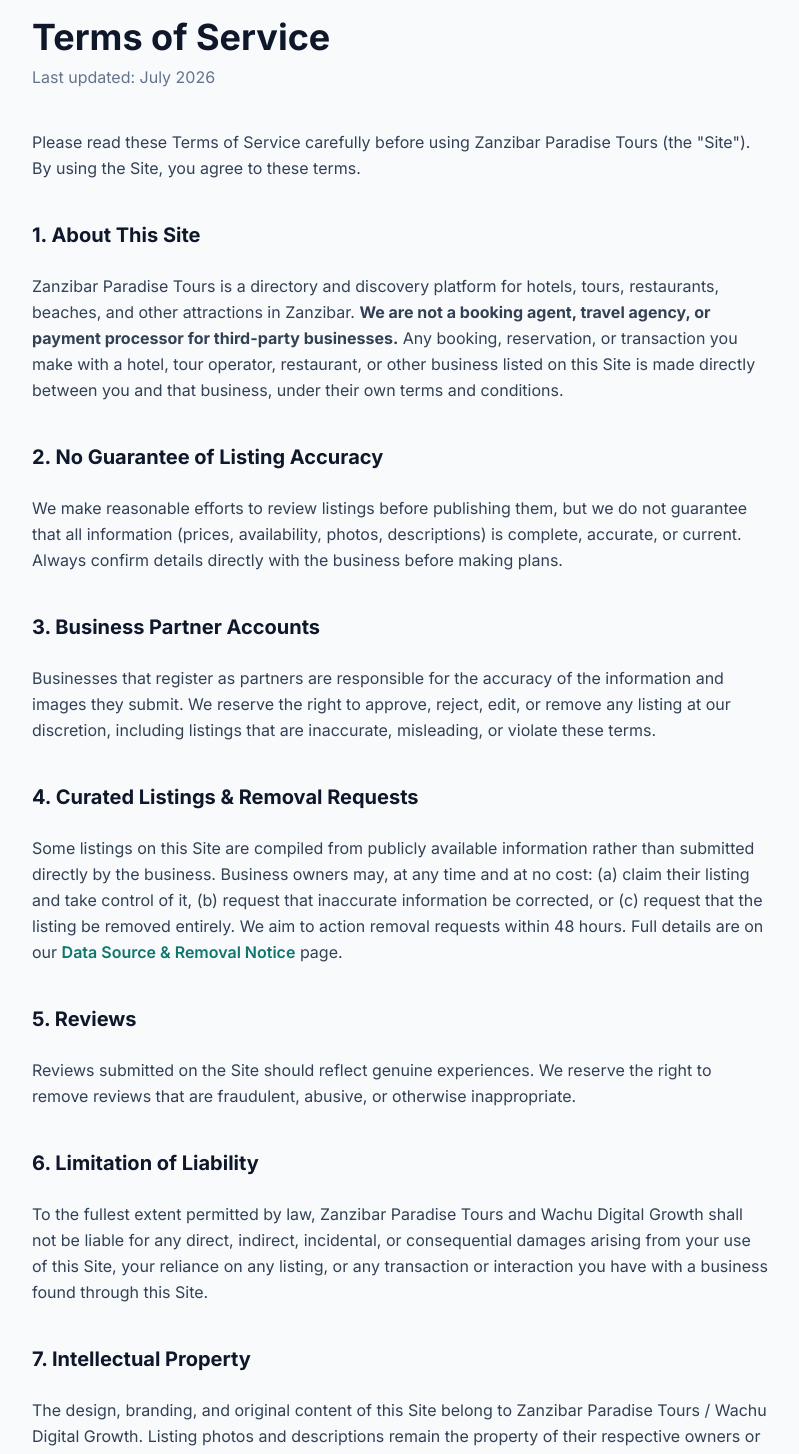
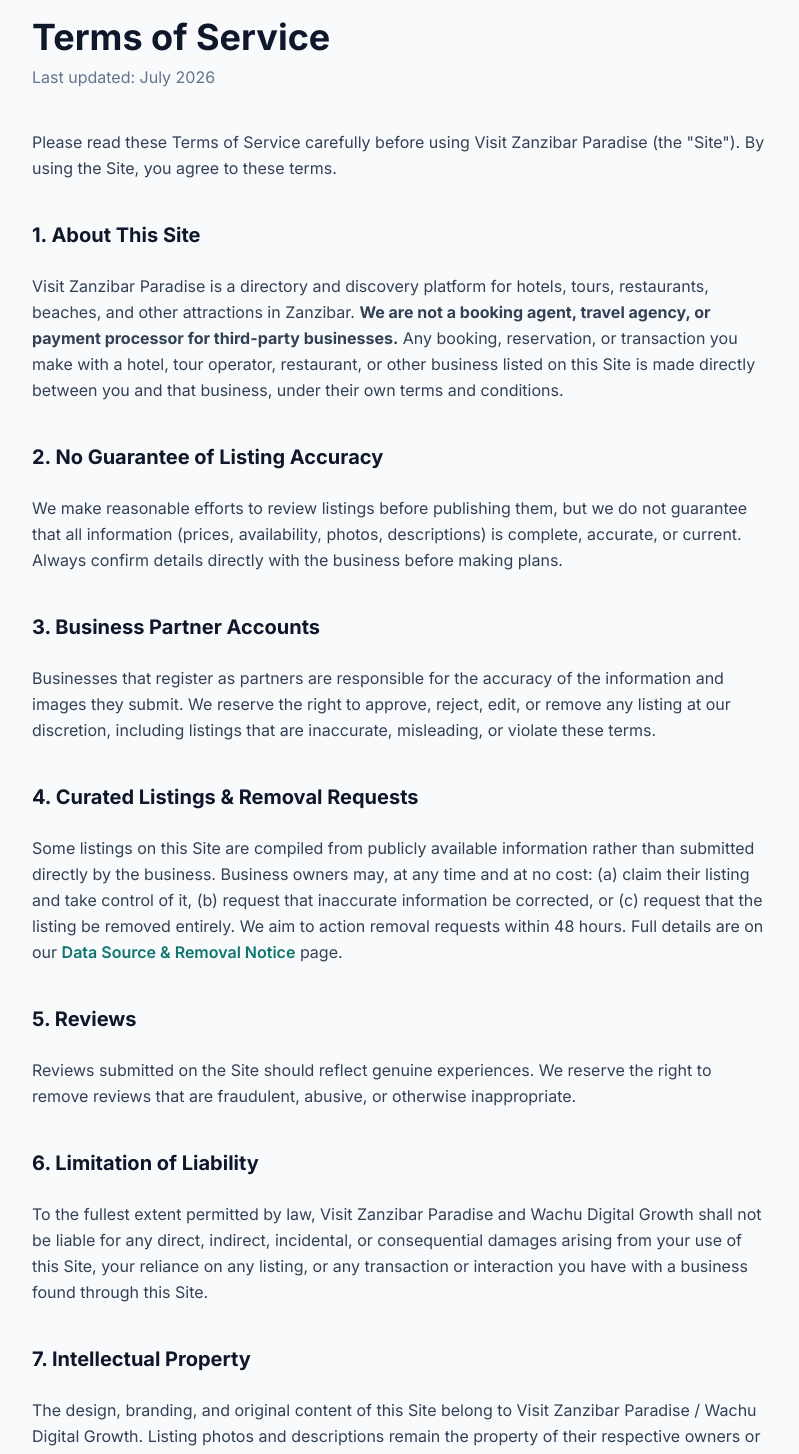
Before and after one commit to abedymbangaa-sys/ztp, a React (Vite) app: page /terms in a window 1280 px wide. Shown: the part 100-1554 px from the top of the page, without its empty margins (240-1039 px from the left). Built offline with nearby package versions, Linux system fonts and the light colour scheme.

Commit message:
Update Terms.jsx

```diff
--- a/src/pages/Terms.jsx
+++ b/src/pages/Terms.jsx
@@ -1,3 +1,4 @@
+
 export default function Terms() {
   return (
     <div className="max-w-3xl mx-auto px-4 py-14">
@@ -6,13 +7,13 @@ export default function Terms() {
 
       <div className="space-y-6 text-slate-700 leading-relaxed">
         <p>
-          Please read these Terms of Service carefully before using Zanzibar Paradise Tours (the "Site").
+          Please read these Terms of Service carefully before using Visit Zanzibar Paradise (the "Site").
           By using the Site, you agree to these terms.
         </p>
 
         <h2 className="text-xl font-bold text-slate-900 pt-4">1. About This Site</h2>
         <p>
-          Zanzibar Paradise Tours is a directory and discovery platform for hotels, tours, restaurants,
+          Visit Zanzibar Paradise is a directory and discovery platform for hotels, tours, restaurants,
           beaches, and other attractions in Zanzibar. <strong>We are not a booking agent, travel agency, or
           payment processor for third-party businesses.</strong> Any booking, reservation, or transaction you
           make with a hotel, tour operator, restaurant, or other business listed on this Site is made
@@ -54,7 +55,7 @@ export default function Terms() {
 
         <h2 className="text-xl font-bold text-slate-900 pt-4">6. Limitation of Liability</h2>
         <p>
-          To the fullest extent permitted by law, Zanzibar Paradise Tours and Wachu Digital Growth shall not
+          To the fullest extent permitted by law, Visit Zanzibar Paradise and Wachu Digital Growth shall not
           be liable for any direct, indirect, incidental, or consequential damages arising from your use of
           this Site, your reliance on any listing, or any transaction or interaction you have with a
           business found through this Site.
@@ -62,7 +63,7 @@ export default function Terms() {
 
         <h2 className="text-xl font-bold text-slate-900 pt-4">7. Intellectual Property</h2>
         <p>
-          The design, branding, and original content of this Site belong to Zanzibar Paradise Tours /
+          The design, branding, and original content of this Site belong to Visit Zanzibar Paradise /
           Wachu Digital Growth. Listing photos and descriptions remain the property of their respective
           owners or submitting partners.
         </p>
```
